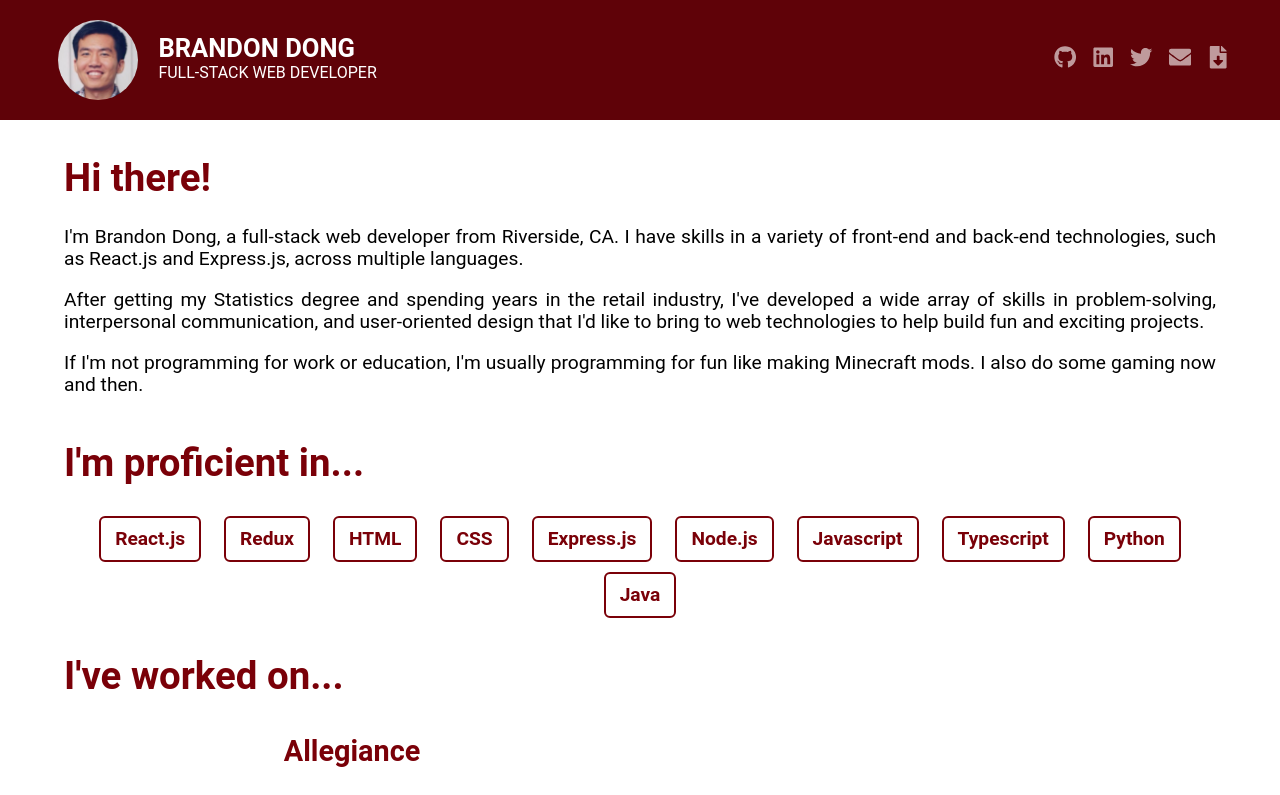
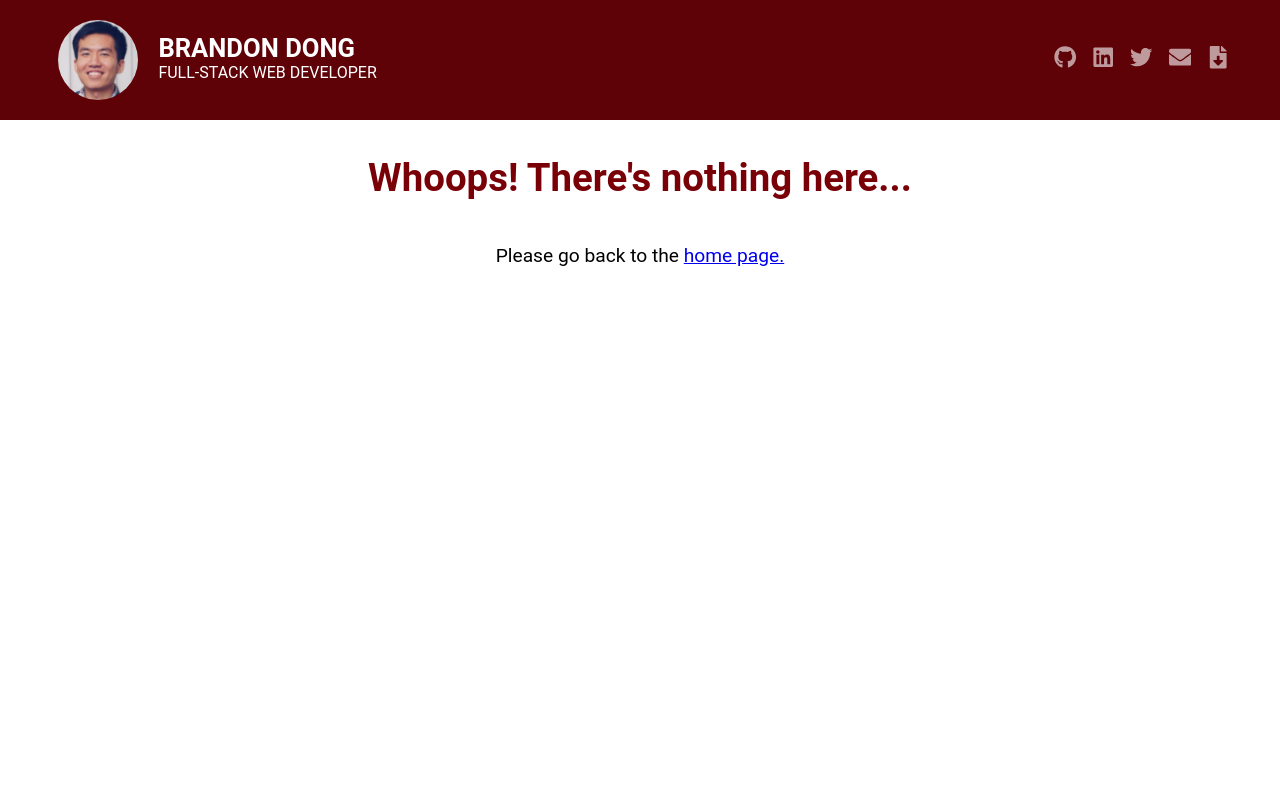
Before and after one commit to gasingdong/brandondong.com, a React (Create React App) app: page /about in a window 1280 px wide. Shown: the top 795 px of the page. Built offline with nearby package versions, Linux system fonts and the light colour scheme.

Commit message:
add 404 page

```diff
--- a/src/App.tsx
+++ b/src/App.tsx
@@ -1,14 +1,22 @@
 import React from 'react';
-import { BrowserRouter as Router } from 'react-router-dom';
+import { BrowserRouter as Router, Switch, Route } from 'react-router-dom';
 import Header from './components/Header';
 import Content from './components/Content';
+import NotFound from './components/NotFound';
 
 const App: React.FC = () => {
   return (
     <Router>
       <div>
         <Header />
-        <Content />
+        <Switch>
+          <Route exact path="/">
+            <Content />
+          </Route>
+          <Route>
+            <NotFound />
+          </Route>
+        </Switch>
       </div>
     </Router>
   );
--- /dev/null
+++ b/src/components/NotFound.tsx
@@ -0,0 +1,16 @@
+import React from 'react';
+
+const NotFound: React.FC = () => {
+  return (
+    <div className="content-wrapper">
+      <div className="content">
+        <h1>Whoops! There&apos;s nothing here...</h1>
+        <p>
+          Please go back to the <a href="/">home page.</a>
+        </p>
+      </div>
+    </div>
+  );
+};
+
+export default NotFound;
```
